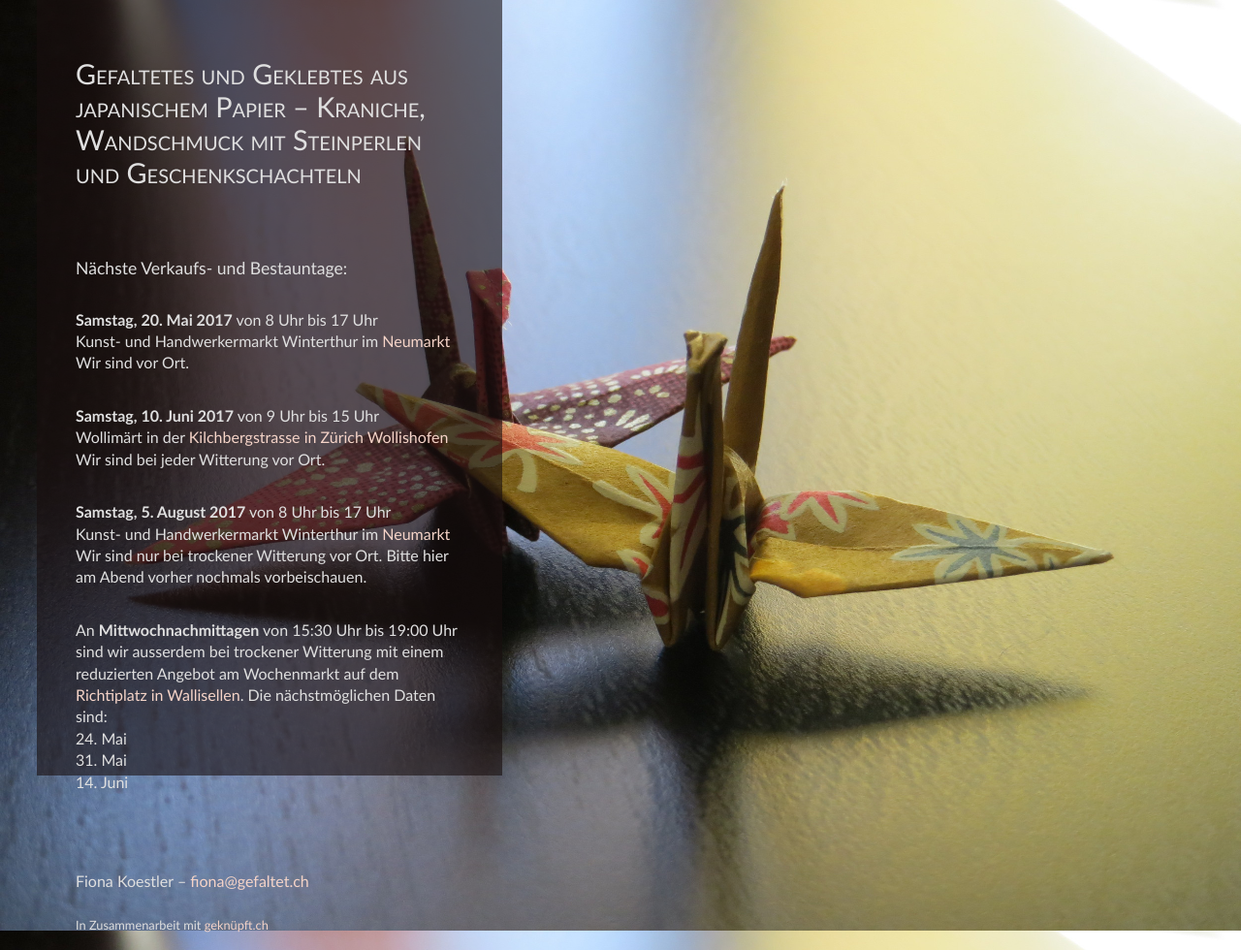
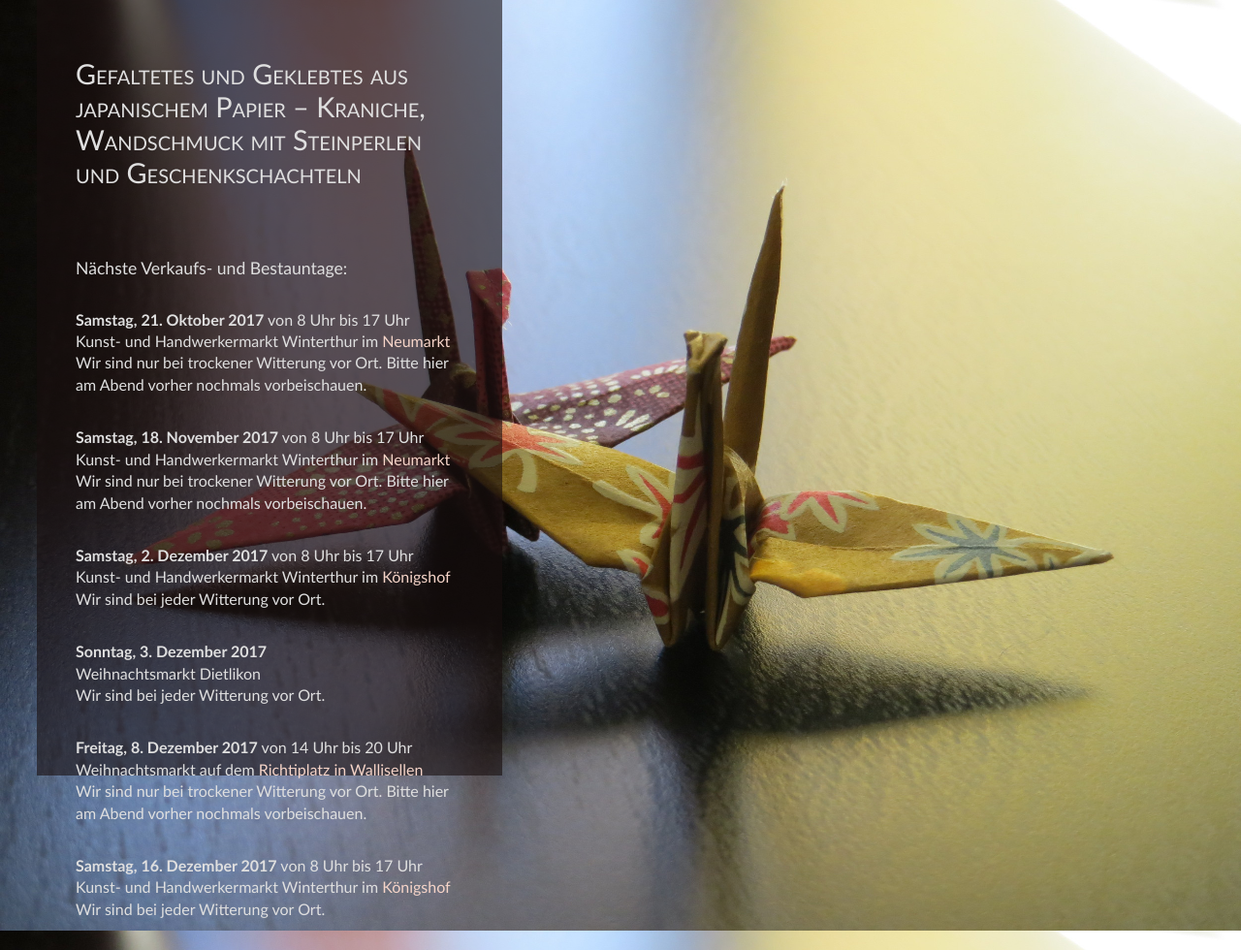
Before and after one commit to gefaltet/web, a plain HTML site: page index.html in a window 1280 px wide. Shown: the top 980 px of the page at 97% size. Drawn offline with Linux system fonts and the light colour scheme.

Commit message:
change dates

```diff
--- a/index.html
+++ b/index.html
@@ -11,32 +11,42 @@
 <div id="content">
     <div id="desc">
         <h1>
-                Gefaltetes und Geklebtes aus japanischem Papier &ndash; Kraniche, Wandschmuck mit Steinperlen und Geschenkschachteln
+            Gefaltetes und Geklebtes aus japanischem Papier &ndash; Kraniche, Wandschmuck mit Steinperlen und
+            Geschenkschachteln
         </h1>
         <h2>
             N&auml;chste Verkaufs- und Bestauntage:
         </h2>
         <p>
-                <span class="mark">Samstag, 20. Mai 2017</span> von 8 Uhr bis 17 Uhr
-                <br/>Kunst- und Handwerkermarkt Winterthur im <a href="https://map.search.ch/d/dcxn2q5nz" target="_blank">Neumarkt</a>
-                <br/>Wir sind vor Ort.
+            <span class="mark">Samstag, 21. Oktober 2017</span> von 8 Uhr bis 17 Uhr
+            <br/>Kunst- und Handwerkermarkt Winterthur im <a href="https://map.search.ch/d/dcxn2q5nz"
+                                                             target="_blank">Neumarkt</a>
+            <br/>Wir sind nur bei trockener Witterung vor Ort. Bitte hier am Abend vorher nochmals vorbeischauen.
         </p>
         <p>
-                <span class="mark">Samstag, 10. Juni 2017</span> von 9 Uhr bis 15 Uhr
-                <br/>Wollim&auml;rt in der <a href="https://map.search.ch/d/gi5njzmzj" target="_blank">Kilchbergstrasse in Z&uuml;rich Wollishofen</a>
-                <br/>Wir sind bei jeder Witterung vor Ort.
-            </p>
-            <p>
-                <span class="mark">Samstag, 5. August 2017</span> von 8 Uhr bis 17 Uhr
+            <span class="mark">Samstag, 18. November 2017</span> von 8 Uhr bis 17 Uhr
             <br/>Kunst- und Handwerkermarkt Winterthur im <a href="https://map.search.ch/d/dcxn2q5nz" target="_blank">Neumarkt</a>
             <br/>Wir sind nur bei trockener Witterung vor Ort. Bitte hier am Abend vorher nochmals vorbeischauen.
         </p>
         <p>
-                An <span class="mark">Mittwochnachmittagen</span> von 15:30 Uhr bis 19:00 Uhr
-                <br/> sind wir ausserdem bei trockener Witterung mit einem reduzierten Angebot am Wochenmarkt auf dem <a href="https://map.search.ch/d/jc0njcwmj" target="_blank">Richtiplatz in Wallisellen</a>. Die n&auml;chstm&ouml;glichen Daten sind:
-                <br/>24. Mai
-                <br/>31. Mai
-                <br/>14. Juni
+            <span class="mark">Samstag, 2. Dezember 2017</span> von 8 Uhr bis 17 Uhr
+            <br/>Kunst- und Handwerkermarkt Winterthur im <a href="https://map.search.ch/d/ty1njuznt" target="_blank">K&ouml;nigshof</a>
+            <br/>Wir sind bei jeder Witterung vor Ort.
+        </p>
+        <p>
+            <span class="mark">Sonntag, 3. Dezember 2017</span>
+            <br/>Weihnachtsmarkt Dietlikon
+            <br/>Wir sind bei jeder Witterung vor Ort.
+        </p>
+        <p>
+            <span class="mark">Freitag, 8. Dezember 2017</span> von 14 Uhr bis 20 Uhr
+            <br/>Weihnachtsmarkt auf dem <a href="https://map.search.ch/d/jc0njcwmj" target="_blank">Richtiplatz in Wallisellen</a>
+            <br/>Wir sind nur bei trockener Witterung vor Ort. Bitte hier am Abend vorher nochmals vorbeischauen.
+        </p>
+        <p>
+            <span class="mark">Samstag, 16. Dezember 2017</span> von 8 Uhr bis 17 Uhr
+            <br/>Kunst- und Handwerkermarkt Winterthur im <a href="https://map.search.ch/d/ty1njuznt" target="_blank">K&ouml;nigshof</a>
+            <br/>Wir sind bei jeder Witterung vor Ort.
         </p>
     </div>
     <div id="contact">
```
Lines whose indentation alone changed are shown as unchanged.
